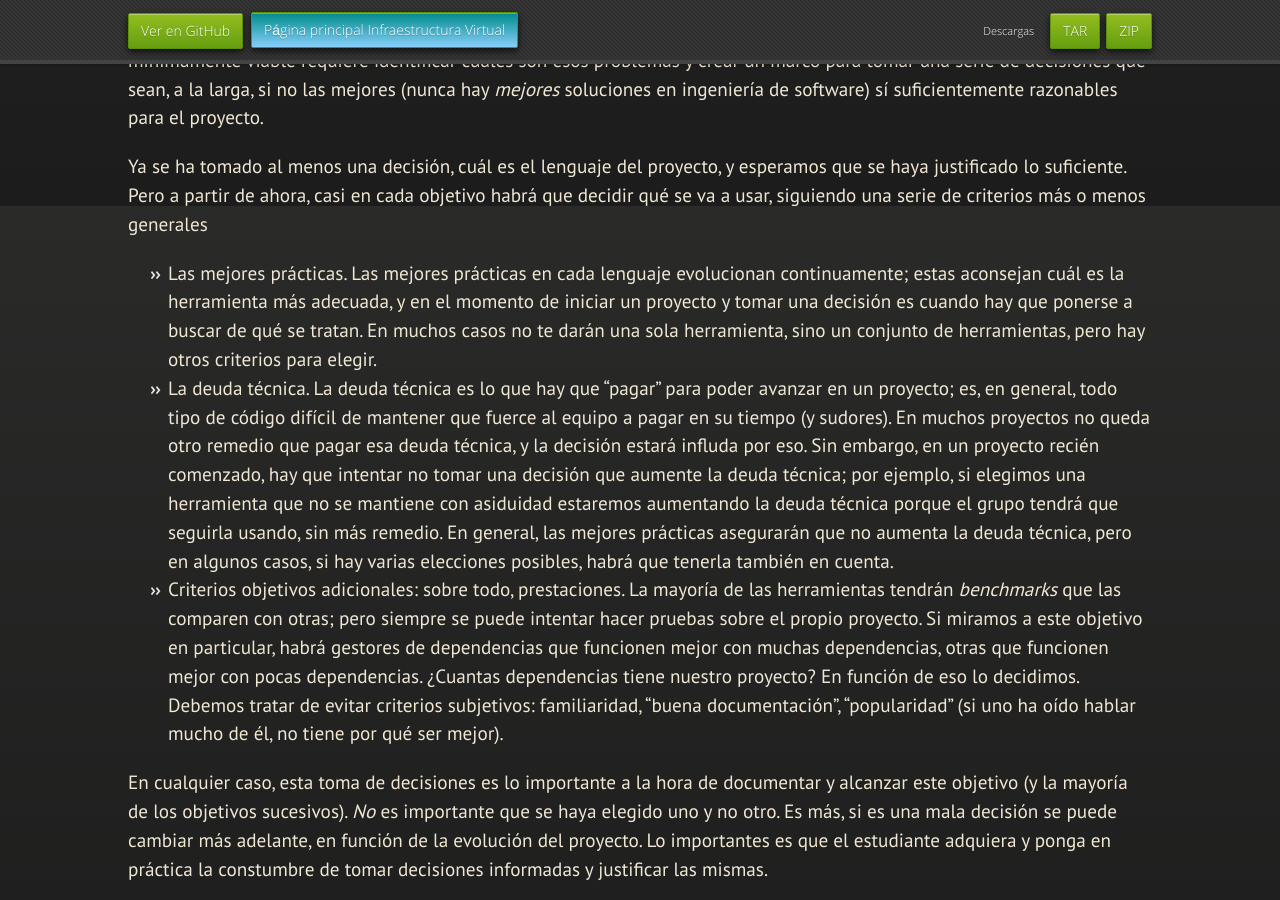
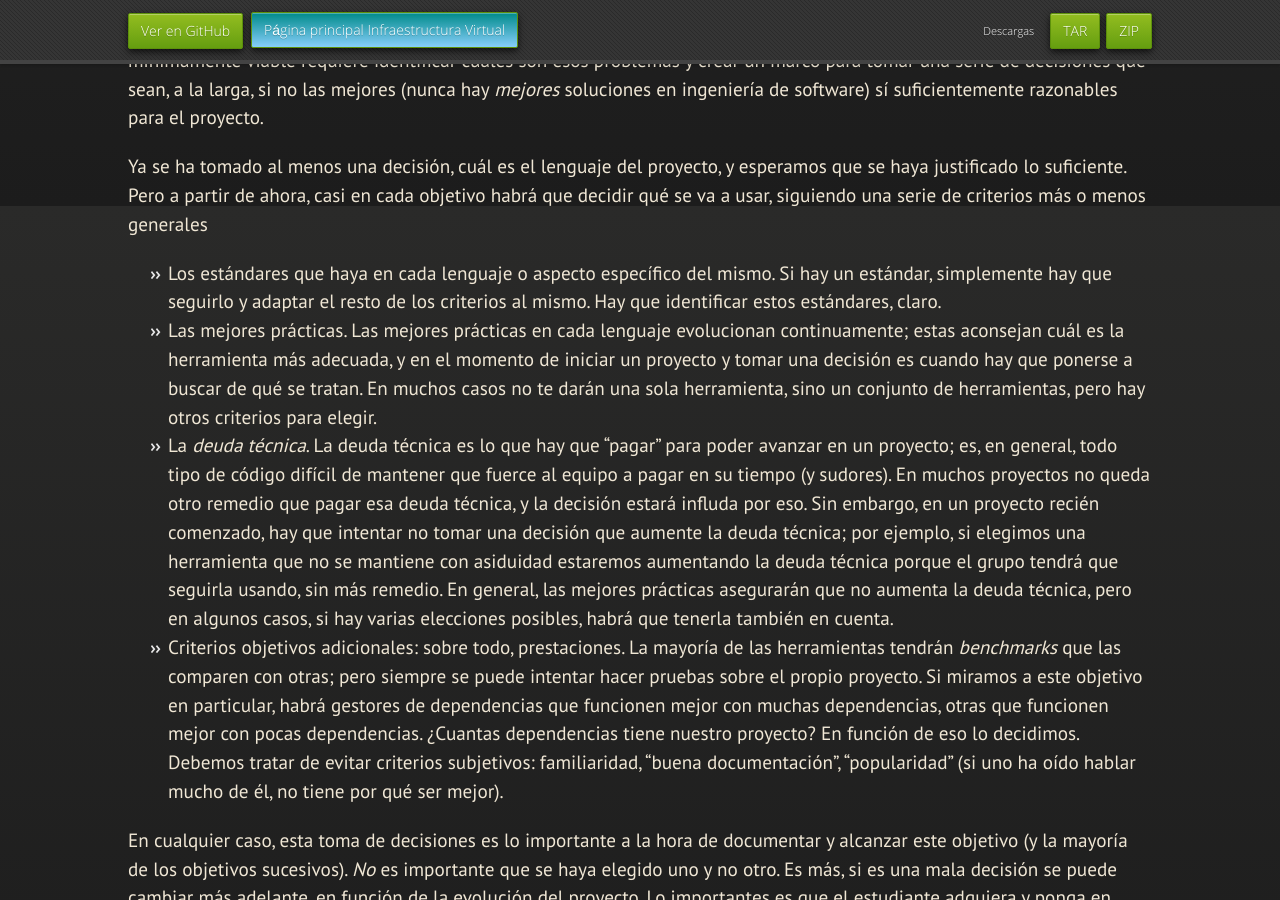
Before and after one commit to JJ/IV, a Jekyll site: the page built from documentos/proyecto/3.Automatizar.md, in a window 1280 px wide and 900 px high, scrolled down 694 px. Built offline with Jekyll 4.4.1, drawn with Linux system fonts in a browser that asks for light colours; nearby versions of some CDN libraries; some web fonts are replaced; our own code applies the rules of GitHub Pages for plain Markdown files; some of the changed text lies outside the part shown.

Commit message:
Sync documentos/proyecto/3.Automatizar.md de master a gh-pages

```diff
--- a/documentos/proyecto/3.Automatizar.md
+++ b/documentos/proyecto/3.Automatizar.md
@@ -44,12 +44,15 @@
 cada objetivo habrá que decidir qué se va a usar, siguiendo una serie de
 criterios más o menos generales
 
+* Los estándares que haya en cada lenguaje o aspecto específico del mismo. Si
+  hay un estándar, simplemente hay que seguirlo y adaptar el resto de los
+  criterios al mismo. Hay que identificar estos estándares, claro.
 * Las mejores prácticas. Las mejores prácticas en cada lenguaje evolucionan
   continuamente; estas aconsejan cuál es la herramienta más adecuada, y en el
   momento de iniciar un proyecto y tomar una decisión es cuando hay que ponerse
   a buscar de qué se tratan. En muchos casos no te darán una sola herramienta,
   sino un conjunto de herramientas, pero hay otros criterios para elegir.
-* La deuda técnica. La deuda técnica es lo que hay que "pagar" para poder
+* La *deuda técnica*. La deuda técnica es lo que hay que "pagar" para poder
   avanzar en un proyecto; es, en general, todo tipo de código difícil de
   mantener que fuerce al equipo a pagar en su tiempo (y sudores). En muchos
   proyectos no queda otro remedio que pagar esa deuda técnica, y la decisión
@@ -125,7 +128,12 @@
 especificación principal (que suele ser el formato de especificación
 de tales dependencias). Por ejemplo, Python y Javascript especifican el formato de
 las dependencias, el fichero `pyproject.toml` y `package.json`
-respectivamente, pero no qué programa tiene que trabajar con él. En
+respectivamente, pero no qué programa tiene que trabajar con él.
+
+> Pero sí los estándares a los que se acogen, porque *siempre* hay que conocer
+> los estándares.
+
+En
 este caso habrá que establecer los criterios para elegir uno de ellos
 sobre otros y justificar la elección que eventualmente se tome.
 
@@ -144,6 +152,10 @@
 * Sobre los
   [*task runners*](https://jj.github.io/curso-tdd/temas/gestores-tareas.html) o
   gestores de tareas.
+* Sobre los [gestores de
+  dependencias](https://jj.github.io/curso-tdd/temas/gestores-deps.html).
+* Sobre los [criterios de
+  elección](https://jj.github.io/curso-tdd/temas/criterios-herramientas.html).
 
 ## Lista de comprobación
 
@@ -179,7 +191,7 @@
 
 Se tendrá que haber actualizado el repositorio que se usara en los objetivos
 anteriores y [añadir al fichero de este
-objetivo](https://github.com/JJ/IV-21-22/blob/master/proyectos/objetivo-3.md) el
+objetivo](https://github.com/JJ/IV-22-23/blob/master/proyectos/objetivo-3.md) el
 nombre del proyecto, el autor y un enlace al mismo y hacer un **pull request**.
 
 La descripción del proyecto tiene que seguir progresando, así que el
```
Also changed, not shown: other parts of documentos/proyecto/3.Automatizar.md (+6 -6 lines).
